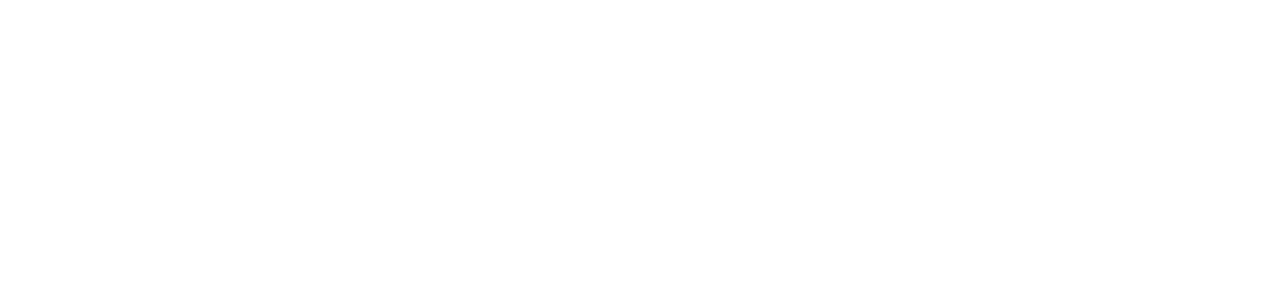
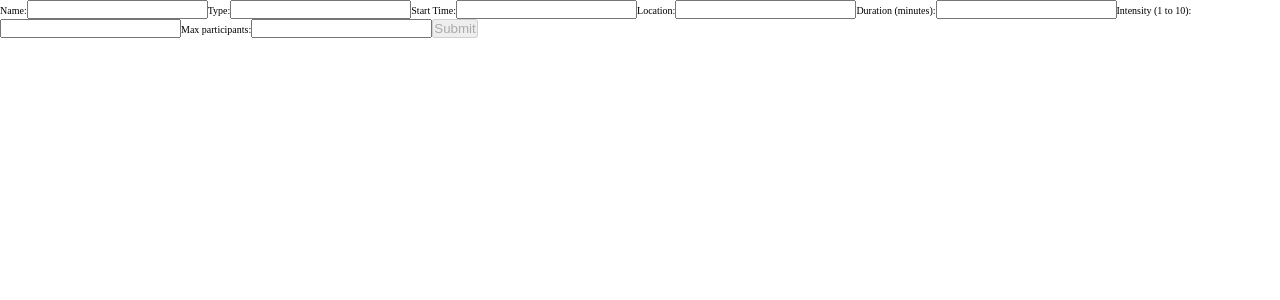
Before and after one commit to uniit-2-build/anywherefitness, a React (Create React App) app: page /create-class in a window 1280 px wide. Shown: the top 300 px of the page. Built offline with nearby package versions, Linux system fonts and the light colour scheme.

Commit message:
added class creation form and testing for it

```diff
--- a/src/App.js
+++ b/src/App.js
@@ -2,6 +2,7 @@ import { Route, Switch } from "react-router-dom";
 import SignUp from "./components/SignUp";
 import Login from "./components/Login";
 import Home from "./components/Home";
+import ClassCreation from "./components/ClassCreation";
 import "./styling/reset.css"
 
 function App() {
@@ -17,6 +18,9 @@ function App() {
         <Route path="/login">
           <Login />
         </Route>
+        <Route path="/create-class">
+          <ClassCreation />
+        </Route>
       </Switch>
     </main>
   );
--- a/src/components/ClassCard.js
+++ b/src/components/ClassCard.js
@@ -12,8 +12,8 @@ export default function ClassCard(props) {
         max
     }} = props;
     return (
-        <div>
+        <li>
 
-        </div>
+        </li>
     )
 }
--- /dev/null
+++ b/src/components/ClassCreation.js
@@ -0,0 +1,114 @@
+import React from 'react';
+import useForm from "../hooks/useForm";
+import { classSchema } from "../verification"
+
+const defaultForm = {
+    name: "",
+    type: "",
+    start: "",
+    location: "",
+    duration: 0 || null,
+    intensity: 0 || null,
+    max: 0 || null,
+}
+
+export default function ClassCreation() {
+
+    const [formValues, error, reset, change] = useForm(classSchema, defaultForm)
+    const submit = evt => {
+        evt.preventDefault();
+        // place post request here
+
+        reset()
+    }
+
+    return (
+        <form onSubmit={submit}>
+            <label for="name">
+                Name:
+                <input
+                    data-cy="class-name"
+                    type="text"
+                    name="name"
+                    id="name"
+                    value={formValues.name}
+                    onChange={change}
+                />
+            </label>
+            <label for="type">
+                Type:
+                <input
+                    data-cy="class-type"
+                    type="text"
+                    name="type"
+                    id="type"
+                    value={formValues.type}
+                    onChange={change}
+                />
+            </label>
+            <label for="start">
+                Start Time:
+                <input
+                    data-cy="class-start"
+                    type="datetime"
+                    name="start"
+                    id="start"
+                    value={formValues.start}
+                    onChange={change}
+                />
+            </label>
+            <label for="location">
+                Location:
+                <input
+                    data-cy="class-location"
+                    type="text"
+                    name="location"
+                    id="location"
+                    value={formValues.location}
+                    onChange={change}
+                />
+            </label>
+            <label for="duration">
+                Duration (minutes):
+                <input
+                    step={5}
+                    data-cy="class-duration"
+                    type="number"
+                    name="duration"
+                    id="duration"
+                    value={formValues.duration}
+                    onChange={change}
+                />
+            </label>
+            <label for="intensity">
+                Intensity (1 to 10):
+                <input
+                    step={1}
+                    data-cy="class-intensity"
+                    type="number"
+                    name="intensity"
+                    id="intensity"
+                    value={formValues.intensity}
+                    onChange={change}
+                />
+            </label>
+            <label for="max">
+                Max participants:
+                <input
+                    data-cy="class-max"
+                    step={1}
+                    type="text"
+                    name="max"
+                    id="max"
+                    value={formValues.max}
+                    onChange={change}
+                />
+            </label>
+            <button
+                data-cy="class-submit"
+                disabled={error}
+                type="submit"
+            >Submit</button>
+        </form>
+    )
+}
--- a/src/components/Home.js
+++ b/src/components/Home.js
@@ -1,6 +1,9 @@
-import React from 'react';
+import React, { useState } from 'react';
 
 export default function Home() {
+    const [initialData, setInitialData] = useState()
+    const [filteredData, setFilteredData] = useState()
+
     return (
         <div>
 
--- a/src/verification/index.js
+++ b/src/verification/index.js
@@ -1,3 +1,4 @@
+
 import * as yup from "yup";
 
 export const signUpSchema = yup.object().shape({
@@ -15,3 +16,13 @@ export const loginSchema = yup.object().shape({
     password: yup.string().required().min(5),
     authentication: yup.string(),
 })
+
+export const classSchema = yup.object().shape({
+    name: yup.string().required(),
+    type: yup.string().required(),
+    start: yup.date().required(),
+    duration: yup.number().required(),
+    intensity: yup.number().required().min(1).max(10),
+    location: yup.string().required(),
+    max: yup.number().required(),
+})
```
Also changed, not shown: 2 other files (tests, documents, lock files or other folders).
